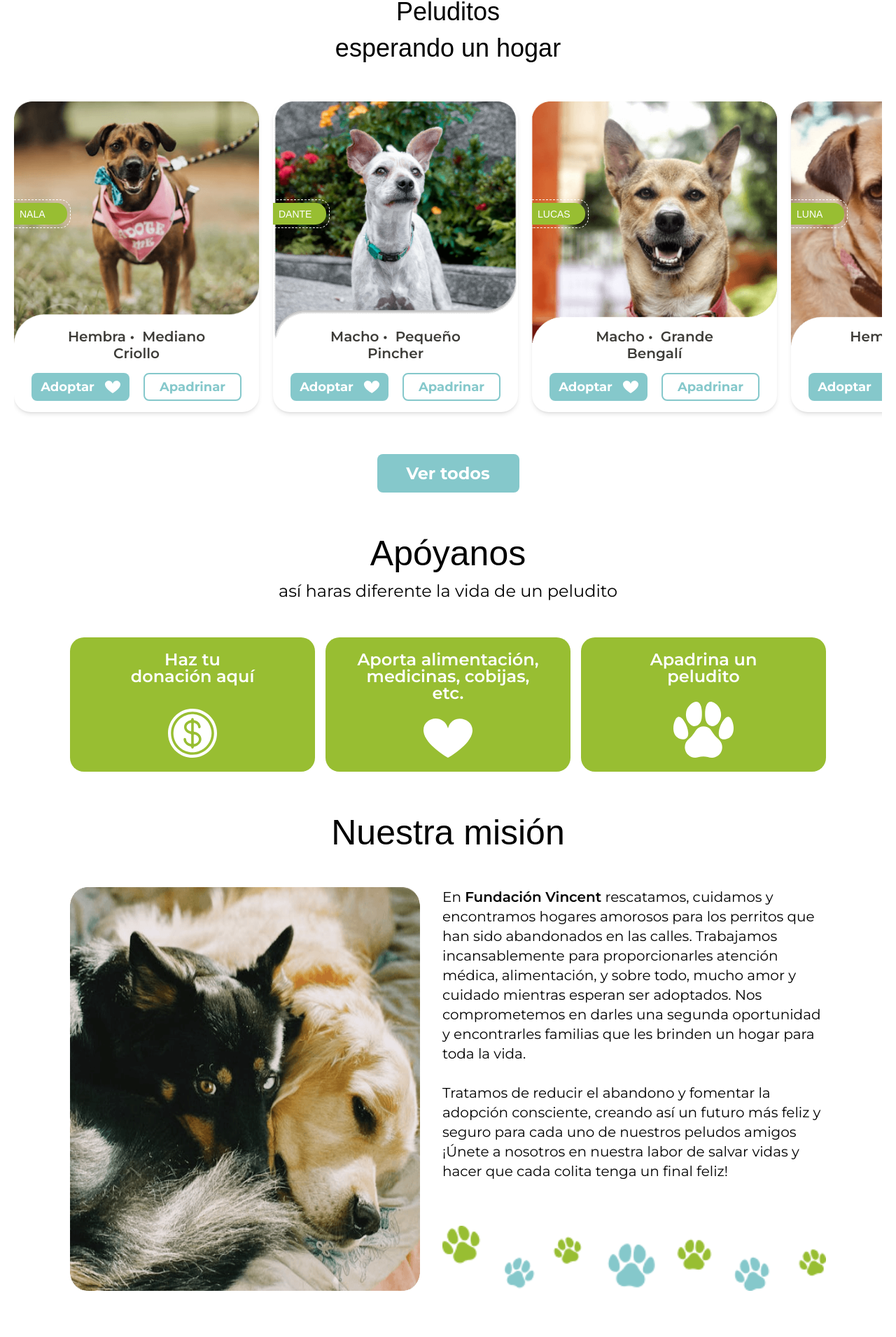
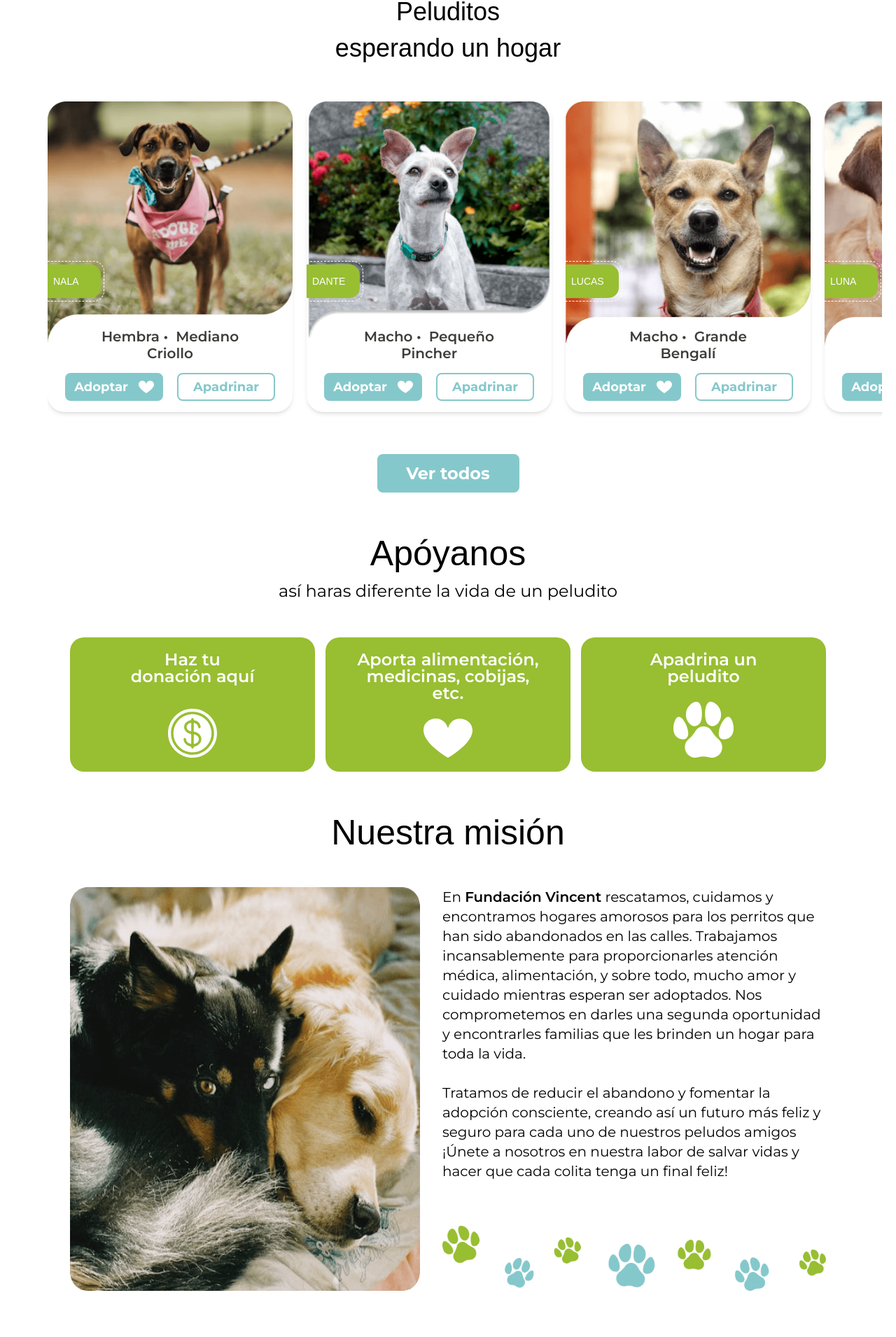
Before and after one commit to poncho29/vincent-app, a Next.js app: page /landing in a window 1280 px wide. Shown: the part 689-2600 px from the top of the page at 70% size. Built offline with nearby package versions, Linux system fonts and the light colour scheme; a web font is replaced by a local one.

Commit message:
[ADD] - image adjustment

```diff
--- a/src/components/common/Carousel.tsx
+++ b/src/components/common/Carousel.tsx
@@ -16,9 +16,12 @@ export const Carousel = ({ pets }: Props) => {
   const widthCarousel = width >= 1024 ? (pets.length * 370) : (pets.length * 266);
 
   return (
+    <section
+      className='w-full max-w-[1240px] mx-auto pl-6 md:pl-12'
+    >
       <div
-      className="w-full max-w-[1240px] mx-auto overflow-scroll no-scroll py-2 pl-6 mb-6
-      md:pl-12 lg:pl-[100px] lg:mb-[52px] xl:pl-0"
+        className="w-full overflow-x-scroll py-2 mb-6
+         lg:mb-[52px] lg:show-scroll xl:pl-0"
       >
         <div
           className='w-full flex gap-4 lg:gap-5'
@@ -29,5 +32,6 @@ export const Carousel = ({ pets }: Props) => {
           ))}
         </div>
       </div>
+    </section>
   )
 }
--- a/src/components/common/PetCard.tsx
+++ b/src/components/common/PetCard.tsx
@@ -20,7 +20,7 @@ export const PetCard = ({ pet }: Props) => {
         alt="Nala"
         width={250}
         height={250}
-        className="z-10 lg:hidden"
+        className="lg:hidden"
       />
 
       <Image
@@ -28,7 +28,7 @@ export const PetCard = ({ pet }: Props) => {
         alt="Nala"
         width={350}
         height={350}
-        className="hidden z-10 lg:block"
+        className="hidden lg:block"
       />
 
       <PetNameCard name={pet.name} />
--- a/src/components/common/PetNameCard.tsx
+++ b/src/components/common/PetNameCard.tsx
@@ -6,7 +6,8 @@ export const PetNameCard = ({ name }: Props) => {
   return (
     <div
       className='absolute top-[140px] w-auto h-[41px] min-w-[81px] py-1 pr-1 border-y border-r
-      border-dashed border-white rounded-se-[15px] rounded-ee-[15px]'
+      border-dashed border-white rounded-se-[15px] rounded-ee-[15px] lg:h-[58px]
+      lg:top-[228px]'
     >
       <div
         className="w-full h-full flex items-center px-2 rounded-se-[15px] rounded-ee-[15px] bg-green"
--- a/src/sections/home/MisionSection.tsx
+++ b/src/sections/home/MisionSection.tsx
@@ -19,18 +19,23 @@ export const MisionSection = () => {
           lg:max-w-none lg:grow"
         >
           <p>
-            En <span className="font-semibold">Fundación Vincent</span> rescatamos, cuidamos y encontramos hogares amorosos para los perritos que han sido abandonados en las calles. Trabajamos incansablemente para proporcionarles atención médica, alimentación, y sobre todo, mucho amor y cuidado mientras esperan ser adoptados. Nos comprometemos en darles una segunda oportunidad y  encontrarles familias que les brinden un hogar para toda la vida.
+            En <span className="font-semibold">Fundación Vincent</span> rescatamos, cuidamos y encontramos
+            hogares amorosos para los perritos que han sido abandonados en las calles. Trabajamos incansablemente
+            para proporcionarles atención médica, alimentación, y sobre todo, mucho amor y cuidado mientras esperan ser adoptados.
+            Nos comprometemos en darles una segunda oportunidad y  encontrarles familias que les brinden un hogar para toda la vida.
           </p>
           <br />
           <p className="mb-16">
-            Tratamos de reducir el abandono y fomentar la adopción consciente, creando así un futuro más feliz y seguro para cada uno de nuestros peludos amigos ¡Únete a nosotros en nuestra labor de salvar vidas y hacer que cada colita tenga un final feliz!
+            Tratamos de reducir el abandono y fomentar la adopción consciente, creando así un futuro más feliz y seguro
+            para cada uno de nuestros peludos amigos ¡Únete a nosotros en nuestra labor de salvar vidas y hacer que cada
+            colita tenga un final feliz!
           </p>
 
           <Image
-            src="/landing/footprints-background-mobile.png"
-            alt="Footprints Background Mobile"
-            width={710}
-            height={120}
+            src="/landing/footprints-background.png"
+            alt="Footprints Background"
+            width={708}
+            height={121}
             className="hidden mx-auto lg:block"
           />
         </div>
```
Also changed, not shown: public/landing/footprints-background.png (added). Lines whose indentation alone changed are shown as unchanged.
